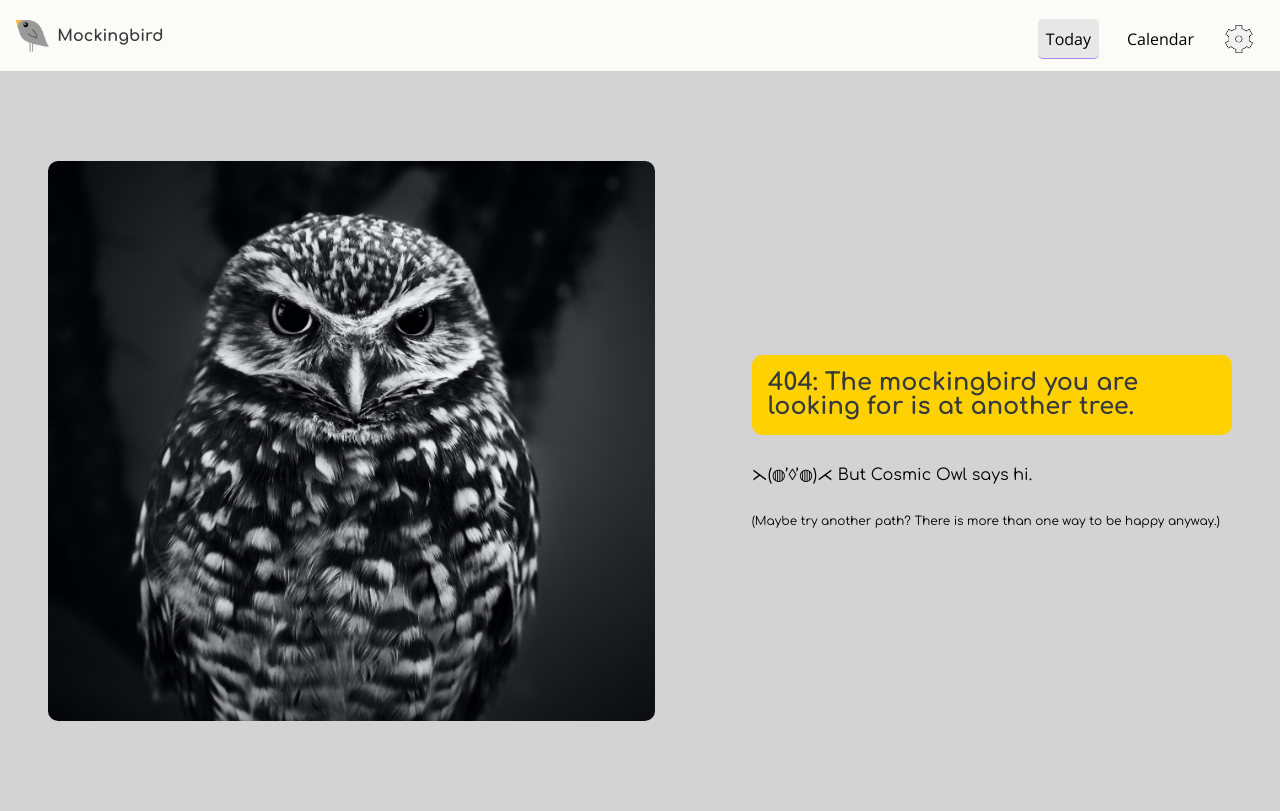
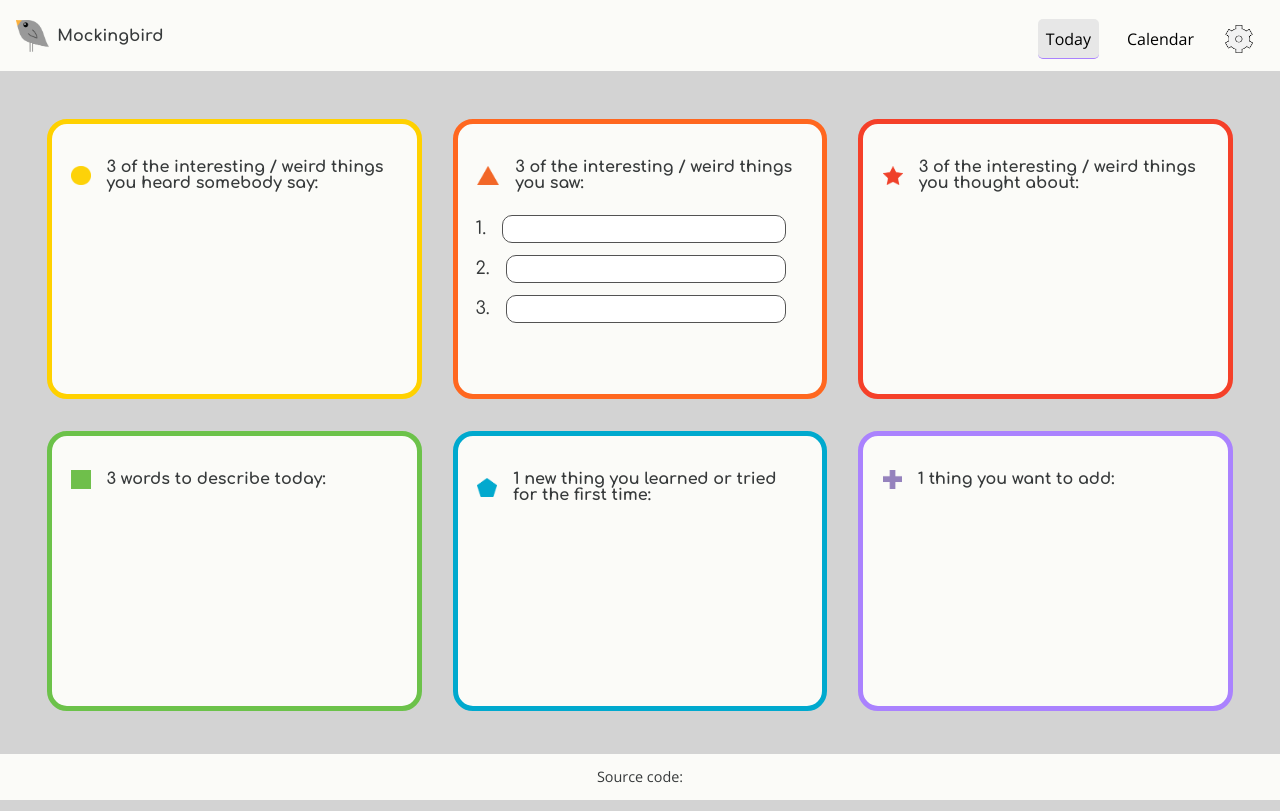
Before and after one commit to cakebatterandsprinkles/mockingbird, a React (Create React App) app in the folder client/: page /today in a window 1280 px wide. Before the commit this address had no page. Built offline with nearby package versions, Linux system fonts and the light colour scheme.

Commit message:
added basic user main page skeleton

```diff
--- a/client/src/App.js
+++ b/client/src/App.js
@@ -8,6 +8,7 @@ import Login from "./containers/LoginForm/LoginForm";
 import ResetPassword from "./containers/ResetPassword/ResetPassword";
 import Calendar from "./containers/Calendar/Calendar";
 import Settings from "./containers/Settings/Settings";
+import UserMainPage from "./containers/UserMainPage/UserMainPage";
 import Error404 from "./components/404/404";
 
 const App = () => {
@@ -20,6 +21,7 @@ const App = () => {
           <Route exact path="/login" component={Login}/>
           <Route exact path="/reset-password" component={ResetPassword} />
           <Route exact path="/calendar" component={Calendar} />
+          <Route exact path="/today" component={UserMainPage} />
           <Route exact path="/settings" component={Settings} />
           <Route path="/" component={Error404} />
         </Switch>
--- a/client/src/containers/Calendar/Calendar.module.css
+++ b/client/src/containers/Calendar/Calendar.module.css
@@ -177,7 +177,7 @@
   font-weight: 600;
   margin: 0 1rem;
   font-size: .9rem;
-  color: black !important;
+  color: var(--black) !important;
 }
 
 .icon {
--- /dev/null
+++ b/client/src/containers/UserMainPage/UserMainPage.jsx
@@ -0,0 +1,123 @@
+import React, { Component } from "react";
+import Circle from "../../assets/circle.png";
+import Star from "../../assets/star.png";
+import Triangle from "../../assets/triangle.png";
+import Rectangle from "../../assets/rectangle.png";
+import Pentagon from "../../assets/pentagon.png";
+import Plus from "../../assets/plus.png";
+import classes from "./UserMainPage.module.css";
+
+class UserMainPage extends Component {
+  render() {
+    return (
+      <div className={classes.mainContainer}>
+        <div className={classes.mainWrapper}>
+          <div className={classes.flexContainerRow}>
+            <div className={classes.box} id={classes.yellow}>
+              <div className={classes.sectionContainer}>
+                <div className={classes.wrapper}>
+                  <img src={Circle} alt="circle icon" className={classes.icon}/>
+                  <div className={classes.headerContainer}>
+                    <p>3 of the interesting / weird things you heard somebody say:</p>
+                  </div>
+                </div>
+              </div>
+            </div>
+            <div className={classes.box} id={classes.orange}>
+              <div className={classes.sectionContainer}>
+                <div className={classes.wrapper}>
+                  <img src={Triangle} alt="triangle icon" className={classes.icon}/>
+                  <div className={classes.headerContainer}>
+                    <p>3 of the interesting / weird things you saw:</p>
+                  </div>
+                </div>
+                <div
+                  className={`${classes.formGroupContainer} ${classes.marginBottom}`}
+                >
+                  <label htmlFor="seen1">1. </label>
+                  <input
+                    type="text"
+                    name="seen1"
+                    id="seen1"
+                    onChange={this.handleInputChange}
+                  ></input>
+                </div>
+                <div
+                  className={`${classes.formGroupContainer} ${classes.marginBottom}`}
+                >
+                  <label htmlFor="seen2">2. </label>
+                  <input
+                    type="text"
+                    name="seen2"
+                    id="seen2"
+                    onChange={this.handleInputChange}
+                  ></input>
+                </div>
+                <div
+                  className={`${classes.formGroupContainer} ${classes.marginBottom}`}
+                >
+                  <label htmlFor="seen3">3. </label>
+                  <input
+                    type="text"
+                    name="seen3"
+                    id="seen3"
+                    onChange={this.handleInputChange}
+                  ></input>
+                </div>
+              </div>
+            </div>
+            <div className={classes.box} id={classes.red}>
+              <div className={classes.sectionContainer}>
+                <div className={classes.wrapper}>
+                  <img src={Star} alt="star icon" className={classes.icon}/>
+                  <div className={classes.headerContainer}>
+                    <p>3 of the interesting / weird things you thought about:</p>
+                  </div>
+                </div>
+              </div>
+            </div>
+          </div>
+          <div className={classes.flexContainerRow}>
+            <div className={classes.box} id={classes.darkgreen}>
+              <div className={classes.sectionContainer}>
+                <div className={classes.wrapper}>
+                  <img src={Rectangle} alt="rectangle icon" className={classes.icon}/>
+                  <div className={classes.headerContainer}>
+                    <p>3 words to describe today:</p>
+                  </div>
+                </div>
+              </div>
+            </div>
+            <div className={classes.box} id={classes.blue}>
+              <div className={classes.sectionContainer}>
+                <div className={classes.wrapper}>
+                  <img src={Pentagon} alt="pentagon icon" className={classes.icon}/>
+                  <div className={classes.headerContainer}>
+                    <p>1 new thing you learned or tried for the first time:</p>
+                  </div>
+                </div>
+              </div>
+            </div>
+            <div className={classes.box} id={classes.purple}>
+              <div className={classes.sectionContainer}>
+                <div className={classes.wrapper}>
+                  <img src={Plus} alt="plus icon" className={classes.icon}/>
+                  <div className={classes.headerContainer}>
+                    <p>1 thing you want to add:</p>
+                  </div>
+                </div>
+              </div>
+            </div>
+          </div>
+        </div>
+        <div className={classes.footer}>
+          <div className={classes.footerText}>
+            <p>Source code: </p>
+          </div>
+        </div>
+      </div>
+    );
+  }
+}
+
+export default UserMainPage;
--- /dev/null
+++ b/client/src/containers/UserMainPage/UserMainPage.module.css
@@ -0,0 +1,148 @@
+.mainContainer {
+  display: flex;
+  flex-direction: column;
+  height: 90vh;
+  justify-content: space-between;
+  align-items: space-around;
+  position: relative;
+}
+
+.mainWrapper {
+  padding: 1rem;
+  min-height: 90vh;
+  display:flex;
+  flex-direction: column;
+  justify-content:center;
+}
+
+.flexContainerRow {
+  width: 100%;
+  display:flex;
+  justify-content: space-evenly;
+  align-items:center;
+  padding-bottom:2rem;
+}
+
+.box {
+  width: 30%;
+  height: 35vh;
+  background-color: var(--offwhite);
+  border-radius: 20px;
+}
+
+#yellow {
+  border: 5px solid var(--yellow);
+}
+
+#orange {
+  border: 5px solid var(--orange);
+}
+
+#red{
+  border: 5px solid var(--red);
+}
+
+#darkgreen {
+  border: 5px solid var(--darkgreen);
+}
+
+#blue {
+  border: 5px solid var(--blue);
+}
+
+#purple{
+  border: 5px solid var(--purple);
+}
+
+.headerContainer {
+  font-family: var(--headingFont);
+  width: 90%;
+  font-weight: 700;
+  margin: 1rem;
+  font-size: 1rem;
+  color: var(--black) !important;
+}
+
+.sectionContainer {
+  display: flex;
+  flex-direction: column;
+}
+
+.wrapper {
+  display: flex;
+  align-items: center;
+  margin: 1.2rem 0.5rem 0.5rem 1.2rem;
+}
+
+.icon {
+  height: 1.2rem;
+  width: auto;
+  cursor: pointer;
+}
+
+.formGroupContainer {
+  display: flex;
+  justify-content:center;
+  align-items:baseline;
+  width:90%;
+}
+
+.formGroupContainer input {
+  padding: .25rem 1rem;
+  font-size: 1rem;
+  font-family: var(--headingFont);
+  width: 100%;
+  color: var(--black);
+  border-radius: 10px;
+  border: 1px solid var(--darkgray);
+  margin-bottom: .75rem;
+}
+
+.formGroupContainer label {
+  font-family:var(--headingFont);
+  font-weight:500;
+  margin: 0 1rem;
+  padding-left:.1rem;
+  font-size: 1.1rem;
+  color: var(--black);
+}
+
+.footer {
+  color: var(--black) !important;
+  position: fixed;
+  bottom: 0;
+  padding: 1rem;
+  width: 100%;
+  font-size: 0.9rem;
+  display: flex;
+  flex-direction: column;
+  justify-content: space-evenly;
+  align-items: center;
+  background-color: var(--offwhite);
+}
+@media (max-width: 1200px) {
+  .mainContainer {
+    height: 100vh;
+  }
+
+  .flexContainerRow {
+    flex-direction: column;
+    justify-content: space-evenly;
+    align-items:center;
+    padding-bottom:0;
+  }
+
+  .box {
+    width: 90%;
+    margin-bottom:1rem;
+  }
+
+  #yellow{
+    margin-top:70rem;
+  }
+
+  #purple{
+    margin-bottom:5rem;
+  }
+
+}
```
